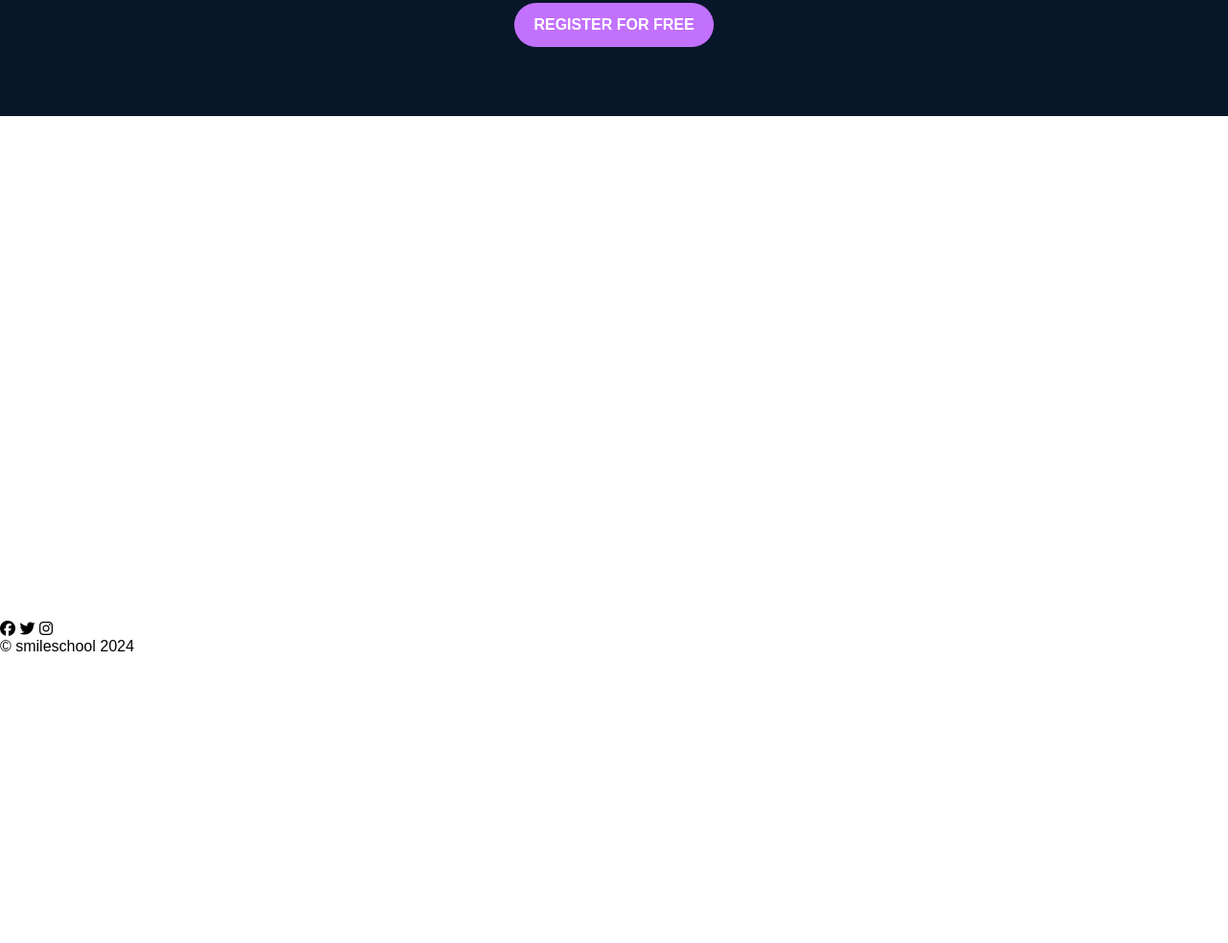
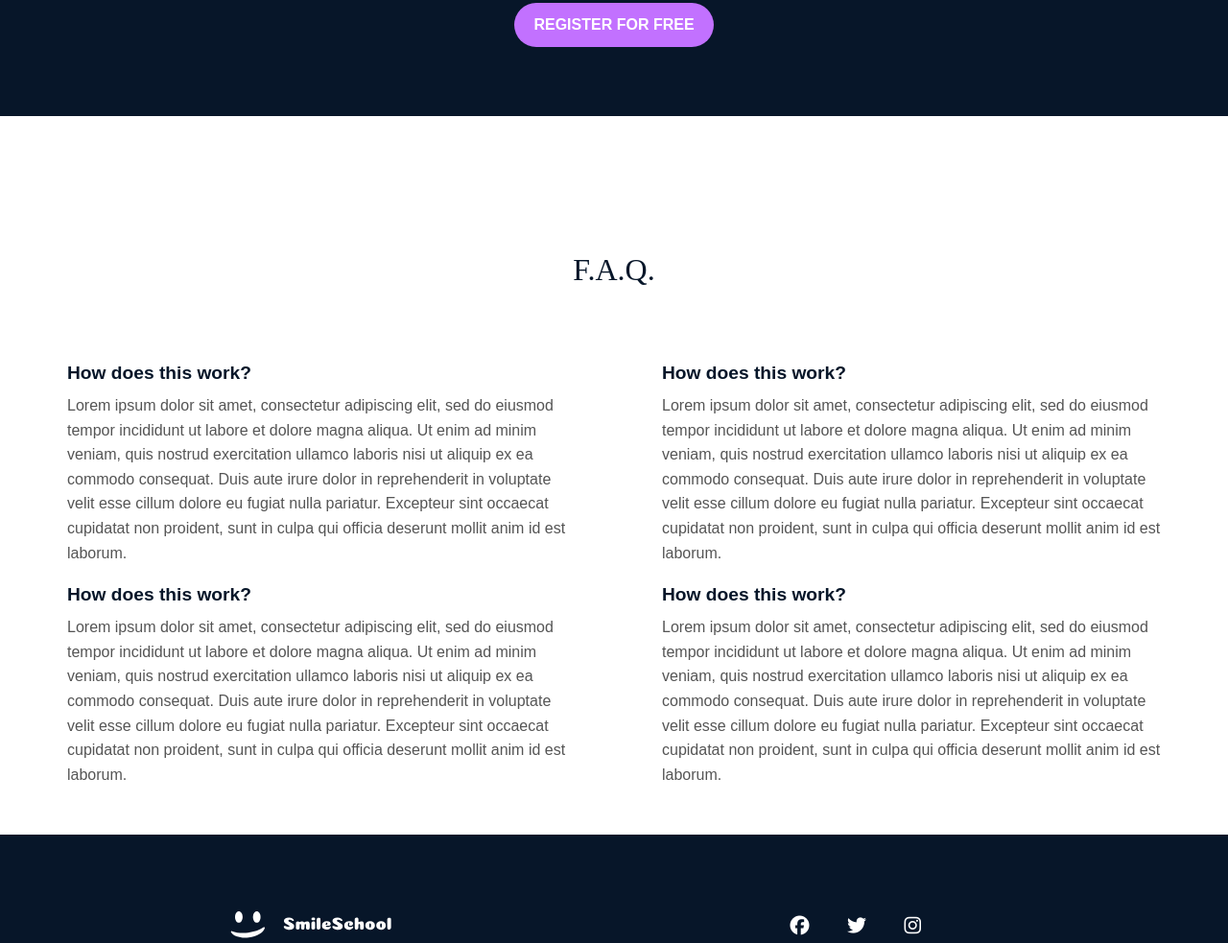
Before and after one commit to effiompraise/alx_html_css, a plain HTML site: page css_advanced/index.html in a window 1280 px wide. Shown: the part 2340-3323 px from the top of the page at 96% size. Before the commit the page ends 3023 px from the top, so only its background shows below. Drawn offline with Linux system fonts and the light colour scheme.

Commit message:
CSS Advanced Alx Project

```diff
--- a/css_advanced/index.html
+++ b/css_advanced/index.html
@@ -238,60 +238,38 @@
         </div>
         <button>REGISTER FOR FREE</button>
       </section>
-      <section>
-        <h2>F.A.Q</h2>
+      <section class="section5-container">
+        <h2 class="faq">F.A.Q.</h2>
+        <div class="faq-columns">
+          <div class="column">
             <div>
-          <div>
-            <div>
-              <h3>How does this work?</h3>
+              <h3 class="how">How does this work?</h3>
             </div>
-            <div>
-              Lorem ipsum dolor sit amet, consectetur adipiscing elit, sed do
-              eiusmod tempor incididunt ut labore et dolore magna aliqua. Ut
-              enim ad minim veniam, quis nostrud exercitation ullamco laboris
-              nisi ut aliquip ex ea commodo consequat. Duis aute irure dolor in
-              reprehenderit in voluptate velit esse cillum dolore eu fugiat
-              nulla pariatur. Excepteur sint occaecat cupidatat non proident,
-              sunt in culpa qui officia deserunt mollit anim id est laborum.
+            <div class="lorem-desc">
+              Lorem ipsum dolor sit amet, consectetur adipiscing elit, sed do eiusmod tempor incididunt ut labore et dolore magna aliqua. Ut enim ad minim veniam, quis nostrud exercitation ullamco laboris nisi ut aliquip ex ea commodo consequat. Duis aute irure dolor in reprehenderit in voluptate velit esse cillum dolore eu fugiat nulla pariatur. Excepteur sint occaecat cupidatat non proident, sunt in culpa qui officia deserunt mollit anim id est laborum.
             </div>
 
             <div>
-              <h3>How does this work?</h3>
+              <h3 class="how">How does this work?</h3>
             </div>
-            <div>
-              Lorem ipsum dolor sit amet, consectetur adipiscing elit, sed do
-              eiusmod tempor incididunt ut labore et dolore magna aliqua. Ut
-              enim ad minim veniam, quis nostrud exercitation ullamco laboris
-              nisi ut aliquip ex ea commodo consequat. Duis aute irure dolor in
-              reprehenderit in voluptate velit esse cillum dolore eu fugiat
-              nulla pariatur. Excepteur sint occaecat cupidatat non proident,
-              sunt in culpa qui officia deserunt mollit anim id est laborum.
+            <div class="lorem-desc">
+              Lorem ipsum dolor sit amet, consectetur adipiscing elit, sed do eiusmod tempor incididunt ut labore et dolore magna aliqua. Ut enim ad minim veniam, quis nostrud exercitation ullamco laboris nisi ut aliquip ex ea commodo consequat. Duis aute irure dolor in reprehenderit in voluptate velit esse cillum dolore eu fugiat nulla pariatur. Excepteur sint occaecat cupidatat non proident, sunt in culpa qui officia deserunt mollit anim id est laborum.
             </div>
           </div>
+
+          <div class="column">
             <div>
+              <h3 class="how">How does this work?</h3>
+            </div>
+            <div class="lorem-desc">
+              Lorem ipsum dolor sit amet, consectetur adipiscing elit, sed do eiusmod tempor incididunt ut labore et dolore magna aliqua. Ut enim ad minim veniam, quis nostrud exercitation ullamco laboris nisi ut aliquip ex ea commodo consequat. Duis aute irure dolor in reprehenderit in voluptate velit esse cillum dolore eu fugiat nulla pariatur. Excepteur sint occaecat cupidatat non proident, sunt in culpa qui officia deserunt mollit anim id est laborum.
+            </div>
+
             <div>
-              <h3>How does this work?</h3>
+              <h3 class="how">How does this work?</h3>
             </div>
-            <div>
-              Lorem ipsum dolor sit amet, consectetur adipiscing elit, sed do
-              eiusmod tempor incididunt ut labore et dolore magna aliqua. Ut
-              enim ad minim veniam, quis nostrud exercitation ullamco laboris
-              nisi ut aliquip ex ea commodo consequat. Duis aute irure dolor in
-              reprehenderit in voluptate velit esse cillum dolore eu fugiat
-              nulla pariatur. Excepteur sint occaecat cupidatat non proident,
-              sunt in culpa qui officia deserunt mollit anim id est laborum.
-            </div>
-            <div>
-              <h3>How does this work?</h3>
-            </div>
-            <div>
-              Lorem ipsum dolor sit amet, consectetur adipiscing elit, sed do
-              eiusmod tempor incididunt ut labore et dolore magna aliqua. Ut
-              enim ad minim veniam, quis nostrud exercitation ullamco laboris
-              nisi ut aliquip ex ea commodo consequat. Duis aute irure dolor in
-              reprehenderit in voluptate velit esse cillum dolore eu fugiat
-              nulla pariatur. Excepteur sint occaecat cupidatat non proident,
-              sunt in culpa qui officia deserunt mollit anim id est laborum.
+            <div class="lorem-desc">
+              Lorem ipsum dolor sit amet, consectetur adipiscing elit, sed do eiusmod tempor incididunt ut labore et dolore magna aliqua. Ut enim ad minim veniam, quis nostrud exercitation ullamco laboris nisi ut aliquip ex ea commodo consequat. Duis aute irure dolor in reprehenderit in voluptate velit esse cillum dolore eu fugiat nulla pariatur. Excepteur sint occaecat cupidatat non proident, sunt in culpa qui officia deserunt mollit anim id est laborum.
             </div>
           </div>
         </div>
@@ -299,9 +277,9 @@
     </main>
     <footer>
         <section>
-        <div>
-          <img class="logoBottom" src="./assets/logo.png" alt="logo" />
-          <div>
+          <div class="footer-top">
+            <img class="logoBottom" src="./assets/logo.svg" alt="logo" />
+            <div class="social-media">
               <i class="fa-brands fa-facebook"></i>
               <i class="fa-brands fa-twitter"></i>
               <i class="fa-brands fa-instagram"></i>
--- a/css_advanced/styles.css
+++ b/css_advanced/styles.css
@@ -311,6 +311,106 @@ h4 {
     background-color: var(--purple-var); /* Darker hover effect */
   }
 
+  /* Center the h2 at the top */
+.faq {
+    text-align: center;  /* Center the text */
+    margin: 0; /* Optional: adds spacing above the h2 */
+    color: var(--black);
+    font-weight: lighter;
+    font-size:xx-large;
+    font-family: Source Sans Pro;
+  }
+
+  /* Use Flexbox to create two columns */
+  .faq-columns {
+    display: flex;
+    justify-content: space-between; /* Spread columns evenly */
+    margin-top: 30px;
+    gap: 100px; /* Optional: space between the two columns */
+    text-align: left;
+  }
+
+  /* Each column */
+  .column {
+    width: 48%; /* Adjust width to create two columns */
+  }
+
+  /* Ensure that each <h3> stays in a block format */
+  .how {
+    margin-bottom: 10px; /* Add space below each h3 */
+    font-size: 1.2rem;
+    font-weight: bold;
+    color: var(--black);
+  }
+
+  /* Style for the lorem-desc paragraphs */
+  .lorem-desc {
+    font-size: 1rem;
+    line-height: 1.6;
+    color: #555;
+    margin-bottom: 20px; /* Add space between each paragraph */
+  }
+
+  /* Optional: Style the entire section */
+  .section5-container {
+    padding: 30px;
+    max-width: 1200px;
+    margin: 0 auto;
+  }
+
+/* Style for the footer */
+footer {
+    background-color: var(--black);  /* Footer background */
+    color: var(--greyish);  /* White text color */
+    padding: 80px 0;  /* Add padding for spacing */
+    position: relative;  /* Ensure positioning works for absolute elements */
+    text-align: center;
+  }
+
+  /* Footer top section */
+  .footer-top {
+    display: flex;
+    justify-content: space-between;
+    align-items: center;
+    padding-bottom: 70px;
+    position: relative;
+  }
+
+  /* Logo styling */
+  .footer-top .logoBottom {
+    height: 30px;  /* Adjust logo size */
+    padding-left: 15rem;
+    margin: 0;
+  }
+
+  /* Social media icons */
+  .footer-top .social-media i {
+    margin-left: 15px;  /* Space between icons */
+    font-size: 20px;  /* Adjust icon size */
+    color: white;  /* Set icons to white */
+    transition: color 0.3s;
+    padding-left: 20px;
+
+  }
+
+  .social-media {
+    padding-right: 20rem;
+    margin: 0;
+  }
+
+  /* Hover effect for icons */
+  .footer-top .social-media i:hover {
+    color: #ddd;  /* Lighten color on hover */
+  }
+
+  /* Copyright section */
+  footer p {
+    position: absolute;
+    bottom: 10px;
+    width: 100%;
+    margin: 0;
+  }
+
 
 /* Image Styles */
 
```
Lines whose indentation alone changed are shown as unchanged.
